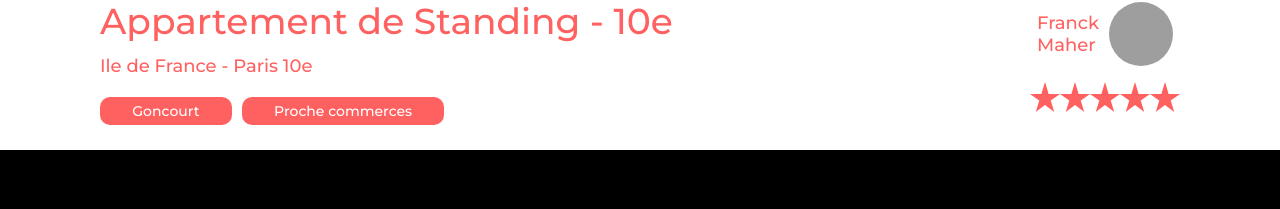
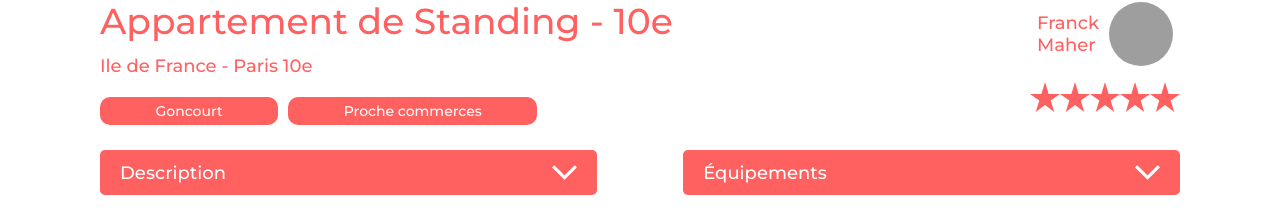
Before and after one commit to AndreVede/P7-kasa-es-su-kasa, a React (Create React App) app: page /Fiche_Logement/0979876d in a window 1280 px wide. Shown: the part 591-800 px from the top of the page. Built offline with nearby package versions, Linux system fonts and the light colour scheme; grey boxes are pictures that could not be loaded.

Commit message:
feat: finir page fiche location

```diff
--- /dev/null
+++ b/src/components/Accordion/index.tsx
@@ -0,0 +1,44 @@
+import React, { useState } from 'react';
+import ButtonArrow from '../ButtonArrow';
+
+interface AccordionProps {
+    title: string;
+    children?: JSX.Element;
+    variant?: string;
+}
+
+const Accordion: React.FC<AccordionProps> = ({ title, children, variant }) => {
+    const [open, setOpen] = useState<boolean>(false);
+
+    const toggleAccordion = function (): void {
+        setOpen(!open);
+    };
+
+    return (
+        <div
+            className={'accordion' + (variant ? ' accordion--' + variant : '')}
+        >
+            <div className="accordion__ban">
+                <h3 className="accordion__ban__title">{title}</h3>
+                <ButtonArrow
+                    callback={() => toggleAccordion()}
+                    className={[
+                        'accordion__ban__button',
+                        open ? 'accordion__ban__button--active' : null,
+                    ]
+                        .filter(Boolean)
+                        .join(' ')}
+                />
+            </div>
+            {open && (
+                <div className="accordion__container">
+                    <div className="accordion__container__content">
+                        {children}
+                    </div>
+                </div>
+            )}
+        </div>
+    );
+};
+
+export default Accordion;
--- /dev/null
+++ b/src/components/ButtonArrow/index.tsx
@@ -0,0 +1,29 @@
+import React from 'react';
+
+interface ButtonArrowProps {
+    callback: Function;
+    className?: string;
+}
+
+const ButtonArrow: React.FC<ButtonArrowProps> = ({ callback, className }) => {
+    return (
+        <svg
+            className={className ? className : 'arrow-button-default'}
+            onClick={() => callback()}
+            role="button"
+            viewBox="0 0 79.199974 46.680016"
+            fill="none"
+            version="1.1"
+            id="svg4"
+        >
+            <path
+                d="m 72.11998,46.680016 7.079995,-7.12 L 39.6,7.5195313e-7 -1.4984131e-7,39.600016 7.0799999,46.680016 39.6,14.160016 Z"
+                fill="white"
+                id="path2"
+                style={{ fill: '#ffffff' }}
+            />
+        </svg>
+    );
+};
+
+export default ButtonArrow;
--- a/src/components/Carousel/index.tsx
+++ b/src/components/Carousel/index.tsx
@@ -1,4 +1,5 @@
 import React, { useState } from 'react';
+import ButtonArrow from '../ButtonArrow';
 
 interface CarouselProps {
     images: string[];
@@ -14,22 +15,10 @@ const ButtonMovePic: React.FC<ButtonMovePicProps> = ({
     callback,
 }) => {
     return (
-        <svg
-            onClick={() => callback()}
-            role="button"
+        <ButtonArrow
             className={'carousel-button carousel-button--' + orientation}
-            viewBox="0 0 79.199974 46.680016"
-            fill="none"
-            version="1.1"
-            id="svg4"
-        >
-            <path
-                d="m 72.11998,46.680016 7.079995,-7.12 L 39.6,7.5195313e-7 -1.4984131e-7,39.600016 7.0799999,46.680016 39.6,14.160016 Z"
-                fill="white"
-                id="path2"
-                style={{ fill: '#ffffff' }}
-            />
-        </svg>
+            callback={callback}
+        />
     );
 };
 
@@ -75,7 +64,11 @@ const Carousel: React.FC<CarouselProps> = ({ images }) => {
                 {images.map((srcImg, i) => (
                     <div className="carousel__view__item">
                         <img
-                            key={i.toString() + 'picture'}
+                            key={
+                                i.toString() +
+                                '-picture-' +
+                                Date.now().toString()
+                            }
                             src={srcImg}
                             alt="images de description"
                             className="carousel__view__pic"
--- a/src/components/FicheLogementContent/index.tsx
+++ b/src/components/FicheLogementContent/index.tsx
@@ -6,6 +6,7 @@ import Rating from '../Rating';
 import { Location } from '../../models/Location';
 
 import data from '../../data/logements.json';
+import Accordion from '../Accordion';
 
 /**
  * Jump lines when spaces were.
@@ -79,7 +80,23 @@ const FicheLogementContent: React.FC<FicheLogementContentProps> = ({
                         </div>
                     </div>
                     <div className="fiche-logement__content">
-                        {/* 2 Composants Accordéon */}
+                        <Accordion title="Description" variant="fiche-logement">
+                            <p className="fiche-logement__content__description">
+                                {location.description}
+                            </p>
+                        </Accordion>
+                        <Accordion title="Équipements" variant="fiche-logement">
+                            <ul className="fiche-logement__content__list">
+                                {location.equipments.map(equip => (
+                                    <li
+                                        key={idLocation + '-' + equip}
+                                        className="fiche-logement__content__list__item"
+                                    >
+                                        {equip}
+                                    </li>
+                                ))}
+                            </ul>
+                        </Accordion>
                     </div>
                 </article>
             )}
--- /dev/null
+++ b/src/styles/components/_accordion.scss
@@ -0,0 +1,103 @@
+.accordion {
+    width: 100%;
+    display: block;
+
+    overflow: hidden;
+
+    &__ban {
+        color: #ffffff;
+        background: $color-primary;
+        display: flex;
+        align-items: center;
+        flex-direction: row;
+        justify-content: space-between;
+
+        padding: 10px 20px;
+        border-radius: 5px;
+
+        &__title {
+            margin: 0;
+            @include Montserrat(medium, 24px);
+        }
+        &__button {
+            cursor: pointer;
+            height: 25px;
+            width: 25px;
+            margin-right: 12px;
+            transform: rotate(180deg);
+
+            transition: transform 0.2s ease-in;
+
+            &--active {
+                transform: rotate(0);
+            }
+        }
+    }
+
+    &__container {
+        overflow: hidden;
+
+        &__content {
+            display: flex;
+            flex-direction: column;
+            justify-content: flex-start;
+            align-items: flex-start;
+
+            padding: 27px 20px 20px 20px;
+
+            background: $color-grey-secondary;
+            color: $color-primary;
+            border-radius: 0 0 5px 5px;
+            @include Montserrat(regular, 24px);
+
+            animation: accordion-open 250ms ease-in-out both;
+        }
+    }
+
+    &--fiche-logement {
+        & .accordion__ban {
+            @include touch-pad-only {
+                padding: 8px 15px;
+            }
+            @include mobile-only {
+                padding: 5px 10px;
+            }
+            &__title {
+                font-size: 18px;
+
+                @include touch-pad-only {
+                    font-size: 16px;
+                }
+                @include mobile-only {
+                    font-size: 13px;
+                }
+            }
+
+            &__button {
+                margin: 0;
+
+                @include touch-pad-only {
+                    height: 20px;
+                    width: 20px;
+                }
+
+                @include mobile-only {
+                    height: 15px;
+                    width: 15px;
+                }
+            }
+        }
+        & .accordion__container__content {
+            font-size: 18px;
+
+            @include touch-pad-only {
+                font-size: 16px;
+                padding: 20px 15px 15px 15px;
+            }
+            @include mobile-only {
+                font-size: 13px;
+                padding: 17px 10px 10px 10px;
+            }
+        }
+    }
+}
--- /dev/null
+++ b/src/styles/components/_arrow-button.scss
@@ -0,0 +1,5 @@
+.arrow-button-default {
+    cursor: pointer;
+    height: 70px;
+    width: 70px;
+}
--- a/src/styles/components/_carousel.scss
+++ b/src/styles/components/_carousel.scss
@@ -1,7 +1,7 @@
 .carousel {
     $width: 100%;
     $height: 415px;
-    $heightMobile: 255px;
+    $heightMobile: 230px;
     $heightTouchPad: 309px;
 
     @include touch-pad-only {
@@ -77,8 +77,8 @@
     }
 
     @include mobile-only {
-        height: 25px;
-        width: 25px;
+        height: 15px;
+        width: 15px;
     }
 
     transform: translateY(-50%);
--- a/src/styles/main.scss
+++ b/src/styles/main.scss
@@ -13,8 +13,10 @@
 @import './components/card-location';
 @import './components/profile-pic';
 @import './components/star';
+@import './components/arrow-button';
 @import './components/carousel';
 @import './components/loading';
+@import './components/accordion';
 
 // layouts
 @import './layouts/header';
@@ -25,3 +27,4 @@
 
 // pages
 @import './pages/fiche-logement';
+@import './pages/a-propos';
--- a/src/styles/pages/_fiche-logement.scss
+++ b/src/styles/pages/_fiche-logement.scss
@@ -37,6 +37,8 @@
             align-items: flex-start;
             justify-content: flex-start;
             flex-direction: column;
+
+            width: 100%;
 
             &__presentation {
                 display: flex;
@@ -86,7 +88,9 @@
                 display: flex;
                 flex-direction: row;
                 justify-content: flex-start;
-                flex-wrap: nowrap;
+                flex-wrap: wrap;
+                width: 100%;
+
                 gap: 10px;
 
                 @include mobile-only {
@@ -101,7 +105,7 @@
                     color: #ffffff;
                     background: $color-primary;
                     border-radius: 10px;
-                    padding: 5px 15%;
+                    padding: 5px 6%;
                     white-space: nowrap;
 
                     @include Montserrat(medium, 14px);
@@ -124,6 +128,8 @@
             align-items: stretch;
             justify-content: center;
             flex-direction: column;
+
+            margin-left: 5px;
 
             @include mobile-only {
                 margin-top: 16px;
@@ -154,4 +160,37 @@
             }
         }
     }
+
+    &__content {
+        display: flex;
+        flex-direction: row;
+        justify-content: baseline;
+        align-items: baseline;
+
+        gap: 8%;
+
+        margin-bottom: 14px;
+
+        @include mobile-only {
+            margin-top: 16px;
+            margin-bottom: 70px;
+            flex-direction: column;
+            gap: 20px;
+        }
+
+        &__description {
+            margin: 0;
+            padding: 0;
+        }
+
+        &__list {
+            margin: 0;
+            padding: 0;
+            &__item {
+                list-style: none;
+                margin: 0;
+                padding: 0;
+            }
+        }
+    }
 }
--- a/src/styles/utils/_animations.scss
+++ b/src/styles/utils/_animations.scss
@@ -6,3 +6,14 @@
         opacity: 0;
     }
 }
+
+@keyframes accordion-open {
+    0% {
+        opacity: 0;
+        transform: translateY(-100%);
+    }
+    100% {
+        opacity: 1;
+        transform: translateY(0);
+    }
+}
```
Also changed, not shown: src/styles/pages/_a-propos.scss (added).
